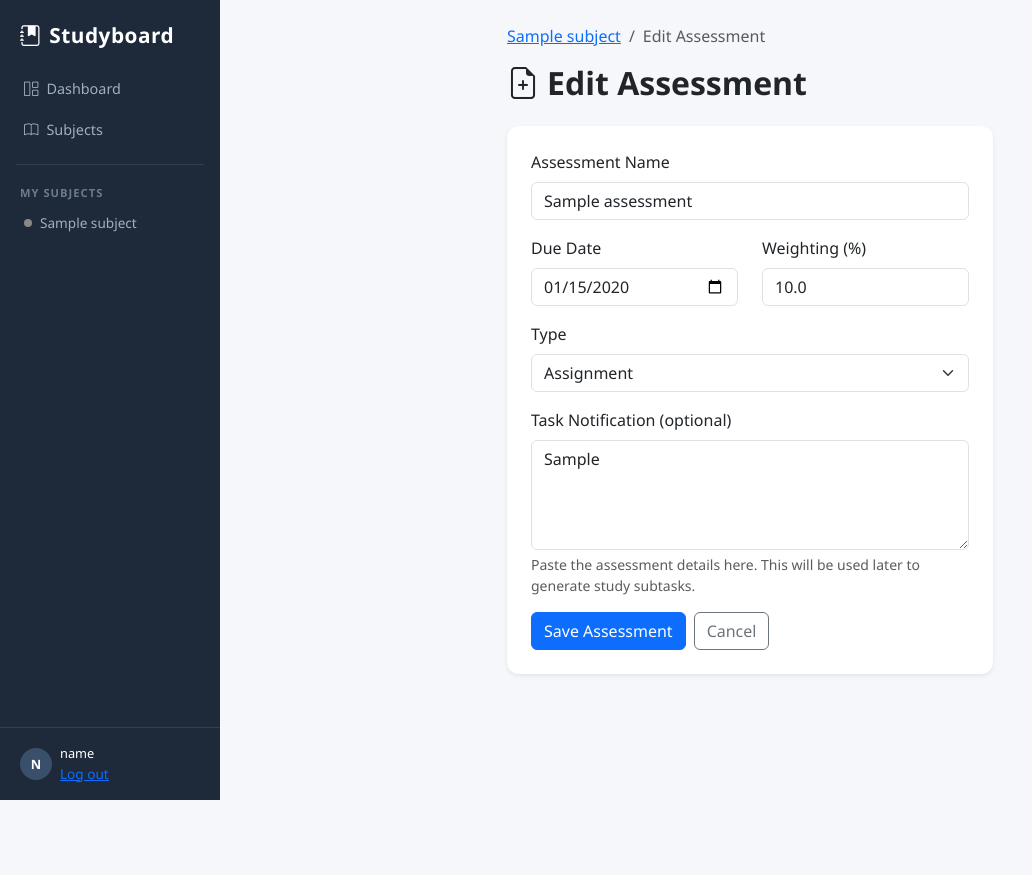
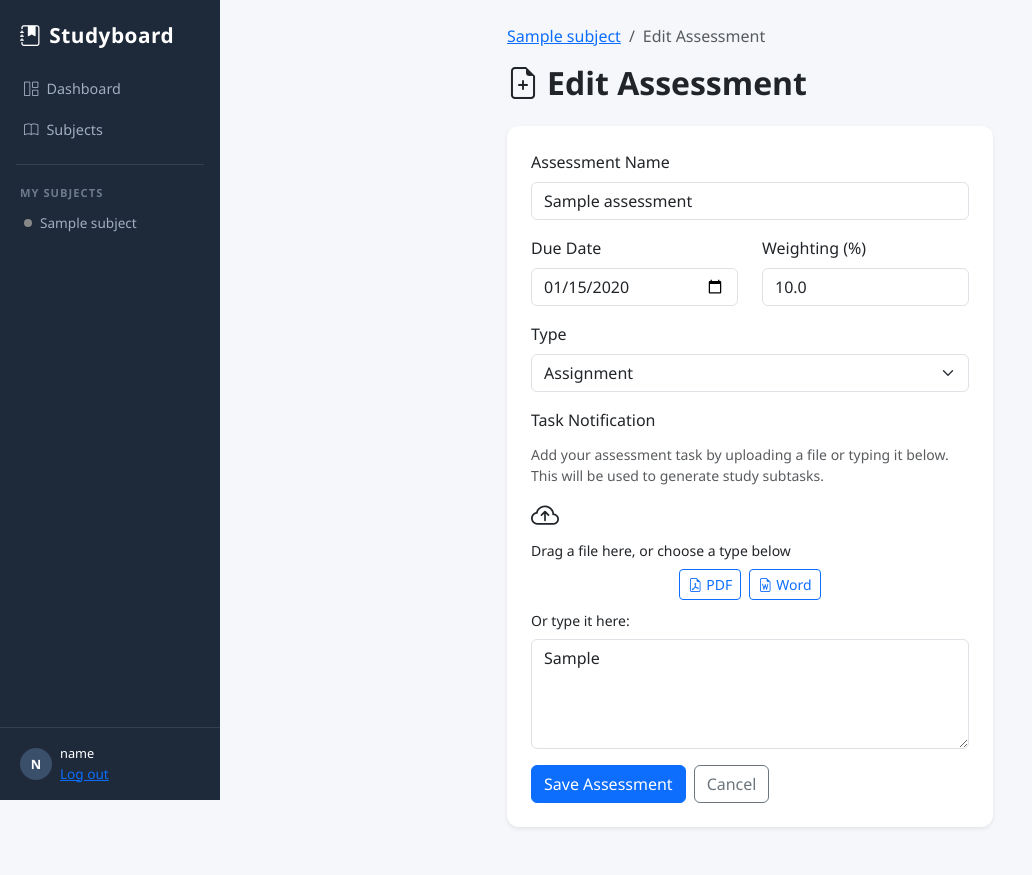
Before and after one commit to JamesKings480/StudyBoard, a Flask app: page /assessment/1/edit in a window 1280 px wide. Shown: the whole page, without its empty margins (0-1032 px from the left). Before the commit the page ends 800 px from the top, so only its background shows below. Run offline with Flask 3, Linux system fonts and the light colour scheme; a user stored in the database is signed in; tables that the repository leaves empty hold one stand-in row (values such as "Sample post"); some libraries are stand-ins or nearby versions.

Commit message:
Added assessment file upload UI
Built the task notification upload area with drag and drop plus PDF and Word buttons, sitting alongside the text box so students can either upload a file or type their task. Added server side validation that only allows PDF, Word and text files and caps the size at 5MB, using secure_filename to sanitise the name.

```diff
--- a/app.py
+++ b/app.py
@@ -5,6 +5,9 @@ from datetime import date, timedelta
 from config import Config
 from models import db, User, Subject, Assessment, Task
 from forms import RegistrationForm, LoginForm, SubjectForm, AssessmentForm, MarkForm, TaskForm
+import os
+from werkzeug.utils import secure_filename
+
 HSC_SUBJECTS = {
     'English Standard': 'https://www.nsw.gov.au/education-and-training/nesa/curriculum/english/english-standard-stage-6-2017',
     'English Advanced': 'https://www.nsw.gov.au/education-and-training/nesa/curriculum/english/english-advanced-stage-6-2017',
@@ -52,6 +55,11 @@ from forms import RegistrationForm, LoginForm, SubjectForm, AssessmentForm, Mark
 
 app = Flask(__name__)
 app.config.from_object(Config)
+ALLOWED_EXTENSIONS = {'pdf', 'docx', 'doc', 'txt'}
+MAX_FILE_SIZE = 5 * 1024 * 1024
+
+def allowed_file(filename):
+    return '.' in filename and filename.rsplit('.', 1)[1].lower() in ALLOWED_EXTENSIONS
 
 csrf = CSRFProtect(app)
 db.init_app(app)
@@ -274,12 +282,34 @@ def create_assessment(subject_id):
         return redirect(url_for('dashboard'))
     form = AssessmentForm()
     if form.validate_on_submit():
+        notification_text = form.task_notification.data.strip() if form.task_notification.data else ''
+
+        uploaded_file = request.files.get('task_file')
+        if uploaded_file and uploaded_file.filename:
+            if not allowed_file(uploaded_file.filename):
+                flash('Only PDF, Word and text files are allowed.', 'danger')
+                return render_template('assessment_form.html', form=form, subject=subject, title='New Assessment')
+            uploaded_file.seek(0, os.SEEK_END)
+            file_size = uploaded_file.tell()
+            uploaded_file.seek(0)
+            if file_size > MAX_FILE_SIZE:
+                flash('File is too large. Maximum size is 5MB.', 'danger')
+                return render_template('assessment_form.html', form=form, subject=subject, title='New Assessment')
+            filename = secure_filename(uploaded_file.filename)
+            notification_text = f'[Uploaded file: {filename}]'
+
         assessment = Assessment(
-            name=form.name.data.strip(), due_date=form.due_date.data, weighting=form.weighting.data, assessment_type=form.assessment_type.data, task_notification=form.task_notification.data.strip() if form.task_notification.data else '', subject_id=subject.id)
+            name=form.name.data.strip(),
+            due_date=form.due_date.data,
+            weighting=form.weighting.data,
+            assessment_type=form.assessment_type.data,
+            task_notification=notification_text,
+            subject_id=subject.id
+        )
         db.session.add(assessment)
         db.session.commit()
         flash(f'Assessment "{assessment.name}" created!', 'success')
-        return redirect(url_for('subject_detail', subject_id=subject.id))
+        return redirect(url_for('assessment_detail', assessment_id=assessment.id))
     return render_template('assessment_form.html', form=form, subject=subject, title='New Assessment')
 
 @app.route('/assessment/<int:assessment_id>')
--- a/static/css/style.css
+++ b/static/css/style.css
@@ -522,3 +522,19 @@ body {
     background-color: var(--sb-sidebar-hover);
     color: #ffffff;
 }
+
+.upload-drop-zone {
+    border: 2px dashed #cbd5e1;
+    border-radius: 10px;
+    padding: 1.5rem;
+    text-align: center;
+    color: #64748b;
+    background-color: #f8fafc;
+    transition: border-color 0.15s ease, background-color 0.15s ease;
+}
+
+.upload-drop-zone.dragover {
+    border-color: var(--sb-primary);
+    background-color: #eff6ff;
+    color: var(--sb-primary);
+}
--- a/static/js/app.js
+++ b/static/js/app.js
@@ -193,6 +193,7 @@ function toggleTimerButtons(state) {
         stopBtn.style.display = 'none';
     }
 }
+
 document.addEventListener('DOMContentLoaded', function () {
     var alerts = document.querySelectorAll('.alert-dismissible');
     alerts.forEach(function (alert) {
@@ -203,4 +204,40 @@ document.addEventListener('DOMContentLoaded', function () {
     });
     setupConfirmDeleteForms();
     setupColourBubbles();
+    setupDropZone();
 });
+
+function showFileName(input) {
+    var display = document.getElementById('fileNameDisplay');
+    if (input.files && input.files.length > 0 && display) {
+        display.textContent = 'Selected: ' + input.files[0].name;
+        display.style.display = 'block';
+    }
+}
+
+function setupDropZone() {
+    var dropZone = document.getElementById('dropZone');
+    var pdfInput = document.getElementById('pdfInput');
+    if (!dropZone || !pdfInput) return;
+
+    ['dragenter', 'dragover'].forEach(function (evt) {
+        dropZone.addEventListener(evt, function (e) {
+            e.preventDefault();
+            dropZone.classList.add('dragover');
+        });
+    });
+
+    ['dragleave', 'drop'].forEach(function (evt) {
+        dropZone.addEventListener(evt, function (e) {
+            e.preventDefault();
+            dropZone.classList.remove('dragover');
+        });
+    });
+
+    dropZone.addEventListener('drop', function (e) {
+        if (e.dataTransfer.files && e.dataTransfer.files.length > 0) {
+            pdfInput.files = e.dataTransfer.files;
+            showFileName(pdfInput);
+        }
+    });
+}
--- a/templates/assessment_form.html
+++ b/templates/assessment_form.html
@@ -42,9 +42,28 @@
                         {{ form.assessment_type(class="form-select", id="assessment_type") }}
                     </div>
                     <div class="mb-3">
-                        <label for="task_notification" class="form-label">Task Notification (optional)</label>
-                        {{ form.task_notification(class="form-control", rows="4", placeholder="Paste your assessment task notification here.", id="task_notification") }}
-                        <div class="form-text">Paste the assessment details here. This will be used later to generate study subtasks.</div>
+                        <label class="form-label">Task Notification</label>
+                        <div class="form-text mb-2">Add your assessment task by uploading a file or typing it below. This will be used to generate study subtasks.</div>
+
+                        <div id="dropZone" class="upload-drop-zone mb-2">
+                            <i class="bi bi-cloud-arrow-up fs-3 d-block mb-1"></i>
+                            <div class="small">Drag a file here, or choose a type below</div>
+                            <div class="d-flex gap-2 justify-content-center mt-2">
+                                <button type="button" class="btn btn-outline-primary btn-sm" onclick="document.getElementById('pdfInput').click()">
+                                    <i class="bi bi-file-earmark-pdf me-1"></i>PDF
+                                </button>
+                                <button type="button" class="btn btn-outline-primary btn-sm" onclick="document.getElementById('docInput').click()">
+                                    <i class="bi bi-file-earmark-word me-1"></i>Word
+                                </button>
+                            </div>
+                            <div id="fileNameDisplay" class="small text-success mt-2" style="display:none;"></div>
+                        </div>
+
+                        <input type="file" name="task_file" id="pdfInput" accept=".pdf" style="display:none;" onchange="showFileName(this)">
+                        <input type="file" name="task_file" id="docInput" accept=".doc,.docx" style="display:none;" onchange="showFileName(this)">
+
+                        <label for="task_notification" class="form-label small">Or type it here:</label>
+                        {{ form.task_notification(class="form-control", rows="4", placeholder="Type or paste your assessment task notification here.", id="task_notification") }}
                     </div>
                     <div class="d-flex gap-2">
                         {{ form.submit(class="btn btn-primary") }}
```
